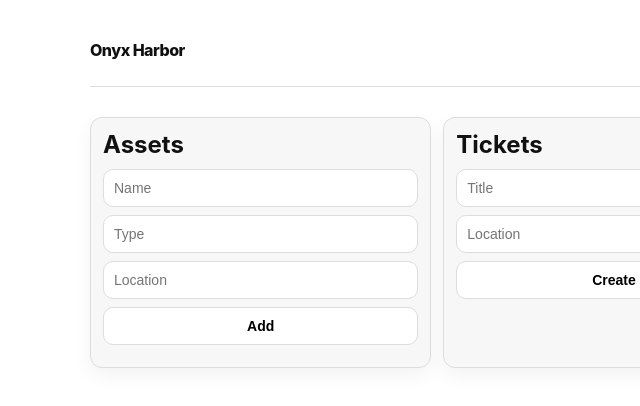
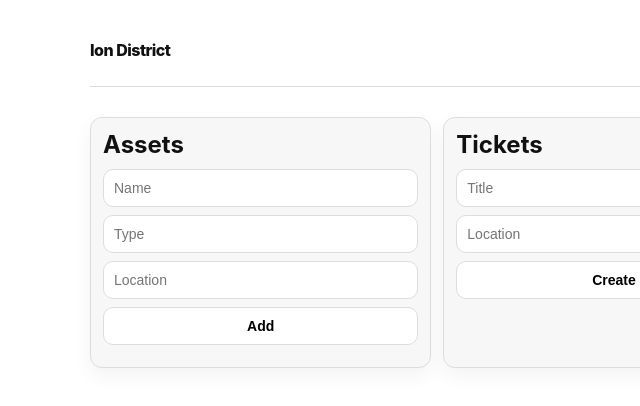
Before and after one commit to Ashutoshsingh20/bw-app-34-1774962159, a website: page public/index.html in a window 1280 px wide. Shown: the full height of the page, 26-666 px from the left. Drawn offline with Linux system fonts and the light colour scheme; no server answers.

Commit message:
chore: brand app as Ion District

```diff
--- a/package.json
+++ b/package.json
@@ -1,7 +1,7 @@
 {
   "name": "bw-app-34-1774962159",
   "version": "1.0.0",
-  "description": "Onyx Harbor monochrome ops dashboard",
+  "description": "Ion District monochrome ops dashboard",
   "type": "module",
   "scripts": {
     "start": "node server.js"
--- a/public/index.html
+++ b/public/index.html
@@ -3,13 +3,13 @@
 <head>
   <meta charset="UTF-8" />
   <meta name="viewport" content="width=device-width, initial-scale=1.0" />
-  <title>Onyx Harbor</title>
+  <title>Ion District</title>
   <link rel="stylesheet" href="/style.css" />
 </head>
 <body>
   <div class="shell">
     <header>
-      <div class="logo">Onyx Harbor</div>
+      <div class="logo">Ion District</div>
       <p>Monochrome ops dashboard</p>
     </header>
     <section class="metrics" id="metrics"></section>
```
Also changed, not shown: README.md.
